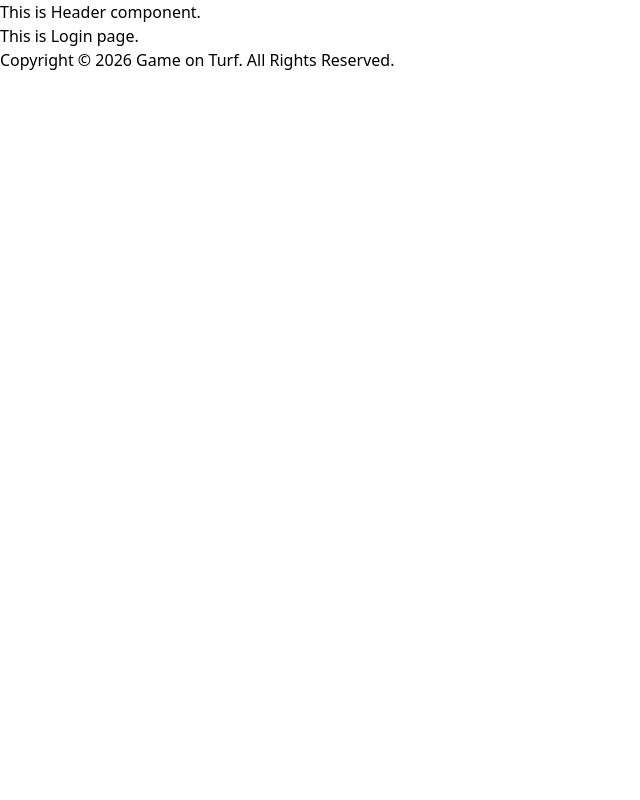
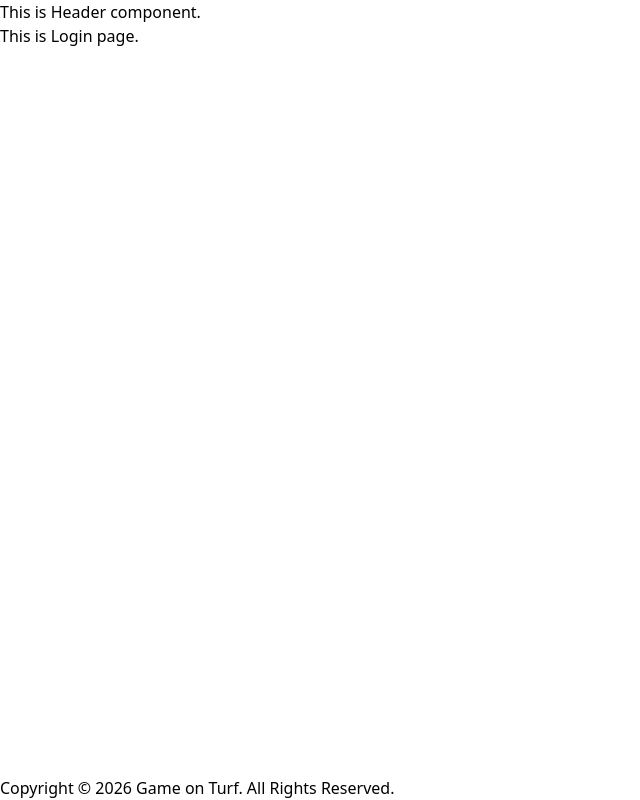
Before and after one commit to unrealblood/game-on-turf-nextjs, a Next.js app: page /auth/login in a window 1280 px wide. Shown: the whole page, without its empty margins (0-640 px from the left). Built offline with nearby package versions, Linux system fonts and the light colour scheme.

Commit message:
update ui of website

```diff
--- a/app/auth/login/page.js
+++ b/app/auth/login/page.js
@@ -1,6 +1,6 @@
 export default async function Login() {
     return (
-        <div>
+        <div className="flex-1 overflow-y-auto">
             This is Login page.
         </div>
     );
--- a/app/auth/register/page.js
+++ b/app/auth/register/page.js
@@ -1,6 +1,6 @@
 export default async function Register() {
     return (
-        <div>
+        <div className="flex-1 overflow-y-auto">
             This is Register page.
         </div>
     );
--- a/app/page.js
+++ b/app/page.js
@@ -1,6 +1,6 @@
 export default function Home() {
   return (
-    <div className="flex-1 overflow-auto">
+    <div className="flex-1 overflow-y-auto">
       This is Home page.
     </div>
   );
```
